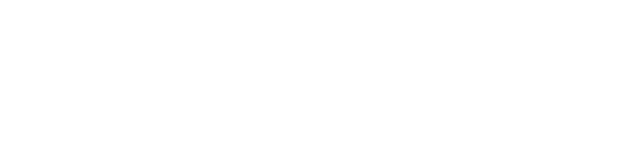
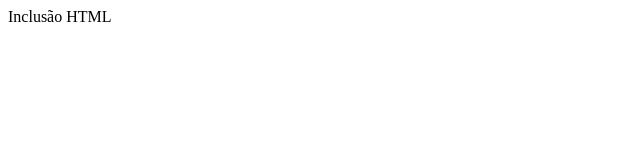
Before and after one commit to natanfelix/repositorioParaCopiar, a plain HTML site: page index.html in a window 1280 px wide. Shown: the whole page, without its empty margins (0-640 px from the left). Drawn offline with Linux system fonts and the light colour scheme.

Commit message:
adicionado um header na página' git status q close git push lear quit

```diff
--- a/index.html
+++ b/index.html
@@ -7,6 +7,8 @@
     <title>Cria arquivo <html></html></title>
 </head>
 <body>
-
+    <header>
+        <hl> Inclusão HTML </hl>
+    </header>
 </body>
 </html>
```
